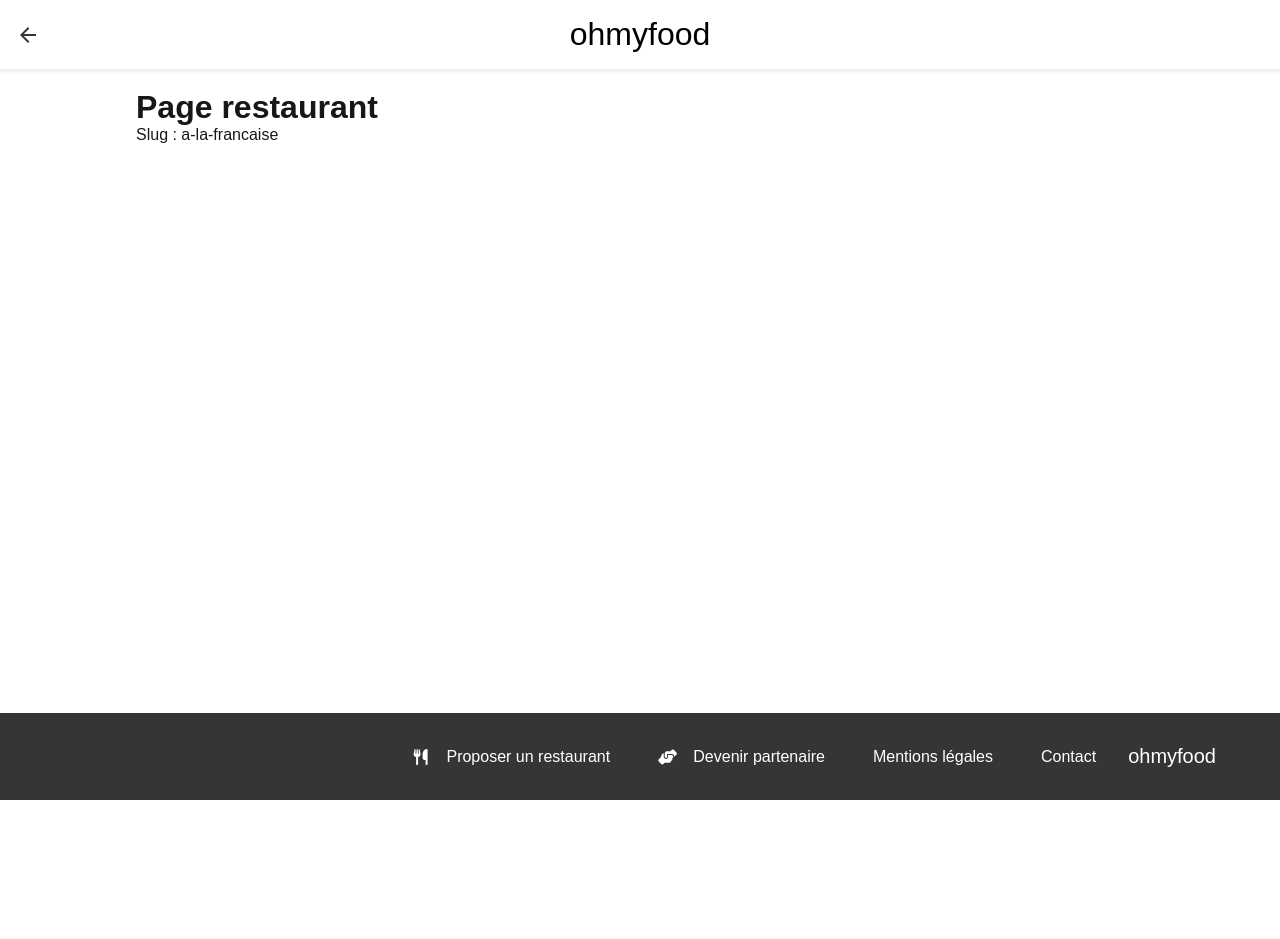
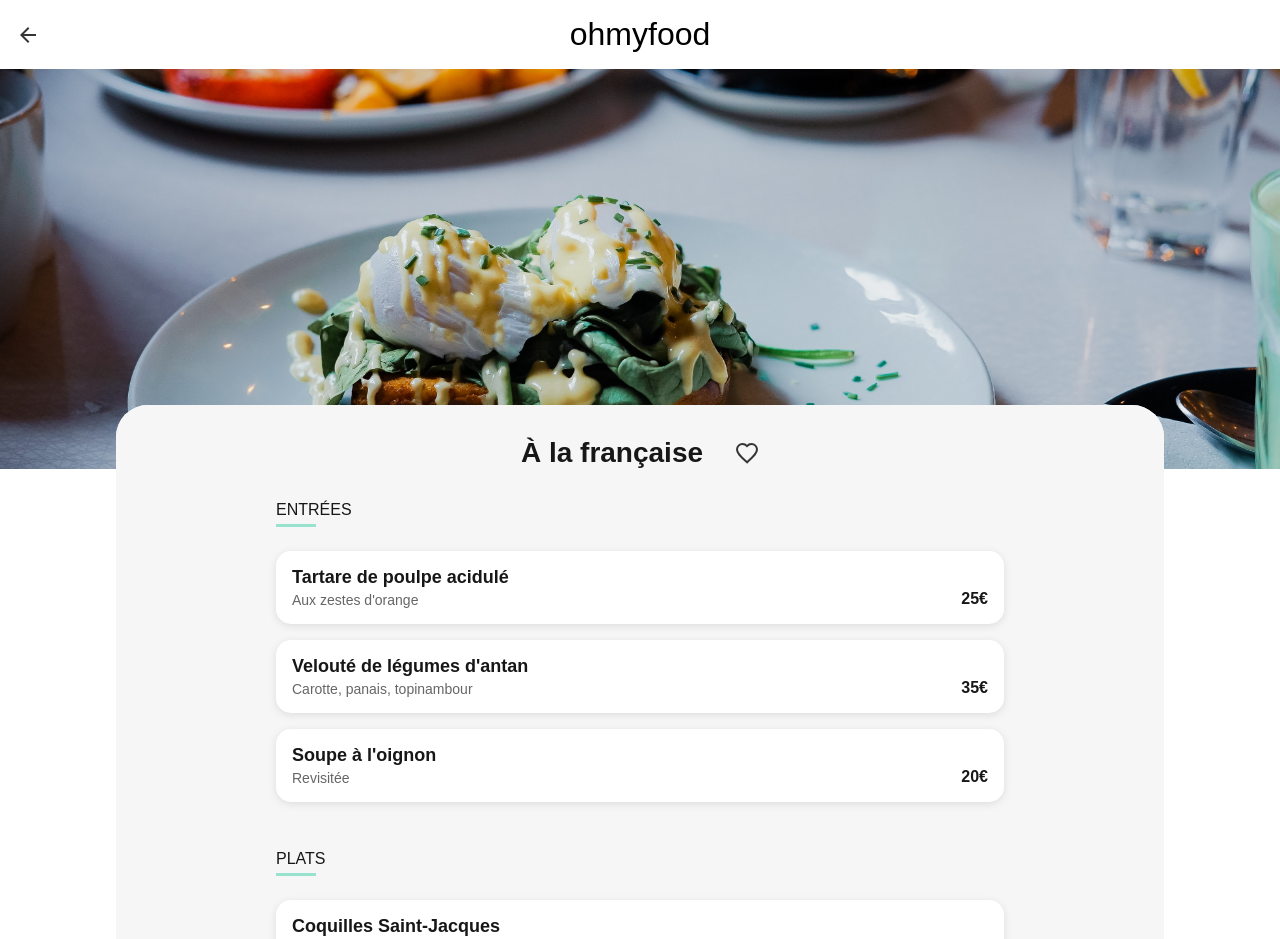
Before and after one commit to MatthieuDEP/DevIA-P5-Exercice-Ohmyfood, a Next.js app: page /restaurant/a-la-francaise in a window 1280 px wide. Shown: the top 939 px of the page. Before the commit the page ends 800 px from the top, so only its background shows below. Built offline with nearby package versions, Linux system fonts and the light colour scheme; a web font is replaced by a local one.

Commit message:
Récupération des informations du restaurant et mise en page du contenu

```diff
--- a/src/app/restaurant/[slug]/page.jsx
+++ b/src/app/restaurant/[slug]/page.jsx
@@ -1,10 +1,65 @@
+import restaurantsData from "@/data/restaurants.json";
+import Image from "next/image";
+import MenuItem from "@/components/MenuItem/MenuItem";
+import FavoriteHeart from "@/components/FavoriteHeart/FavoriteHeart";
+
+
 export default async function RestaurantPage({ params }) {
   const { slug } = await params;
 
+  const restaurant = restaurantsData.restaurants.find(
+    (restaurant) => restaurant.slug === slug
+  );
+
+  if (!restaurant) {
+    return null;
+  }
+
   return (
-    <main style={{ padding: "20px" }}>
-      <h1>Page restaurant</h1>
-      <p>Slug : {slug}</p>
-    </main>
+    <>
+      <div className="heroImage">
+        <Image
+          src={restaurant.image}
+          alt={restaurant.name}
+          fill
+          className="image"
+          priority
+        />
+      </div>
+
+      <main className="mainWrapper">
+        <div className="contentWrapper">
+          <div className="restaurantHeader">
+            <h1 className="restaurantName">
+              {restaurant.name}
+            </h1>
+
+            <FavoriteHeart />
+          </div>
+
+          <div className="menu">
+            {Object.entries(restaurant.menu).map(([category, items]) => (
+              <section key={category}>
+                <h2 className="sectionTitle">
+                  {category}
+                </h2>
+
+                {items.map((item, index) => (
+                  <MenuItem
+                    key={index}
+                    item={item}
+                    index={index}
+                  />
+                ))}
+              </section>
+            ))}
+          </div>
+
+          <button className="orderButton">
+            Commander
+          </button>
+        </div>
+      </main>
+    </>
   );
 }
--- a/src/app/styles.css
+++ b/src/app/styles.css
@@ -324,3 +324,9 @@
     margin: 0 1rem;
   }
 }
+
+@media (min-width: 1024px) {
+  .contentWrapper {
+    padding: 0 10rem;
+  }
+}
--- /dev/null
+++ b/src/components/FavoriteHeart/FavoriteHeart.jsx
@@ -0,0 +1,41 @@
+"use client";
+
+import { useState } from "react";
+
+export default function FavoriteHeart() {
+  const [liked, setLiked] = useState(false);
+
+  return (
+    <button
+      className={`favoriteButton ${liked ? "liked" : ""}`}
+      onClick={() => setLiked(!liked)}
+      aria-label="Ajouter aux favoris"
+    >
+      <svg
+        viewBox="0 0 24 24"
+        className="heartIcon"
+        xmlns="http://www.w3.org/2000/svg"
+      >
+        <defs>
+          <linearGradient id="heartGradient" x1="0%" y1="0%" x2="100%" y2="100%">
+            <stop offset="0%" stopColor="#FF79DA" />
+            <stop offset="100%" stopColor="#9356DC" />
+          </linearGradient>
+        </defs>
+
+        <path
+          d="M12.1 21.35l-1.45-1.32C5.4 15.36 2 12.28 2 8.5
+             2 5.42 4.42 3 7.5 3
+             9.24 3 10.91 3.81 12 5.08
+             13.09 3.81 14.76 3 16.5 3
+             19.58 3 22 5.42 22 8.5
+             22 12.28 18.6 15.36 13.35 20.04
+             L12.1 21.35Z"
+          fill={liked ? "url(#heartGradient)" : "none"}
+          stroke={liked ? "none" : "currentColor"}
+          strokeWidth={liked ? 0 : 2}
+        />
+      </svg>
+    </button>
+  );
+}
```
